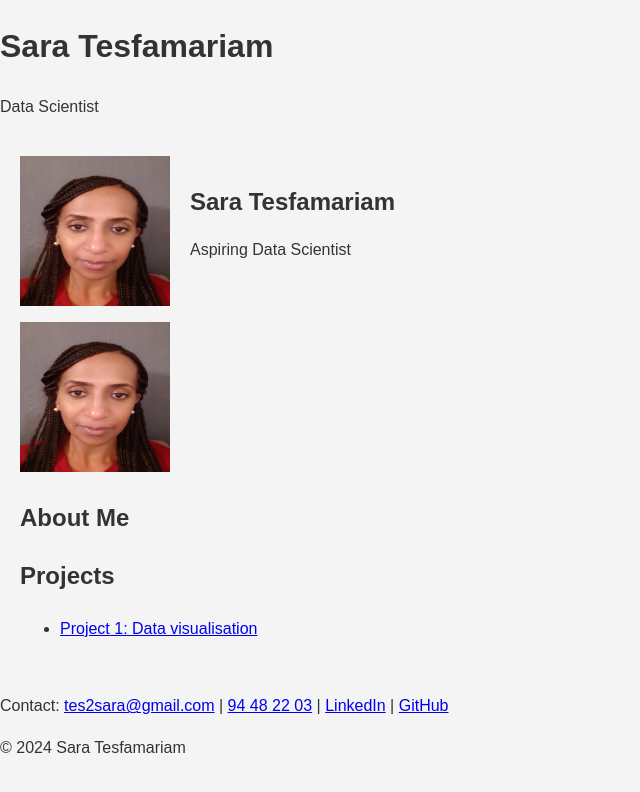
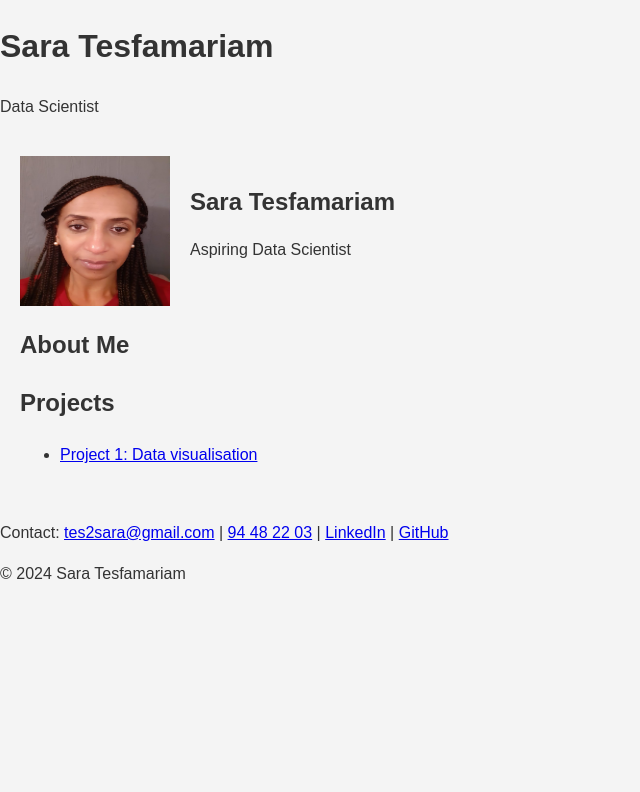
Before and after one commit to tes2sara/sara_tesfamariam, a Jekyll site: the page built from index.md, in a window 1280 px wide. Shown: the top 792 px of the page, without its empty margins (0-640 px from the left). Built offline with Jekyll 4.4.1, drawn with Linux system fonts in a browser that asks for light colours; Markdown is read by kramdown in place of the engine named in the settings.

Commit message:
Update index.md

```diff
--- a/index.md
+++ b/index.md
@@ -10,8 +10,6 @@ title: Home
   </div>
 </div>
 
-![Profile](https://github.com/tes2sara/sara_tesfamariam/blob/main/Profile.jpg?raw=true){:height="150px" width="150px"}
-
 ## About Me
 
 ## Projects
```
